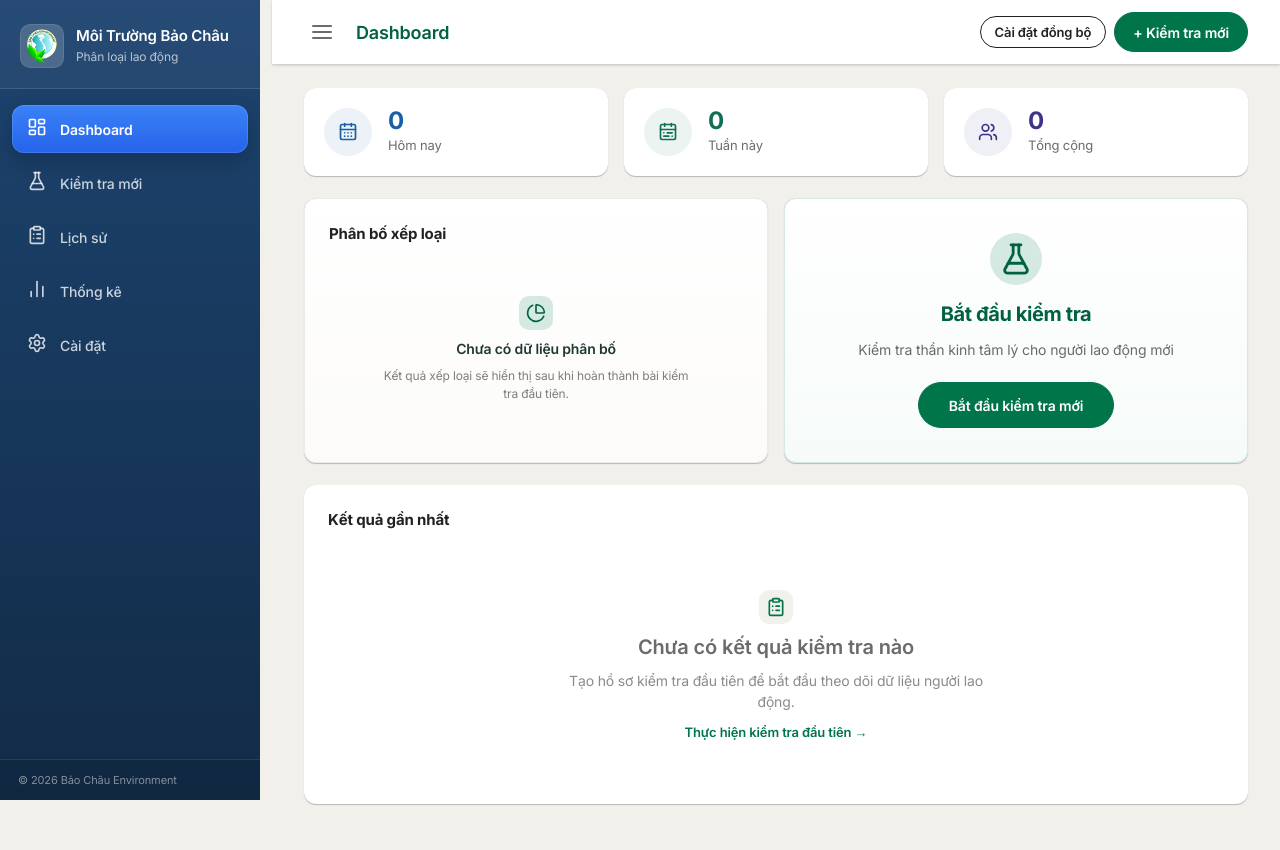
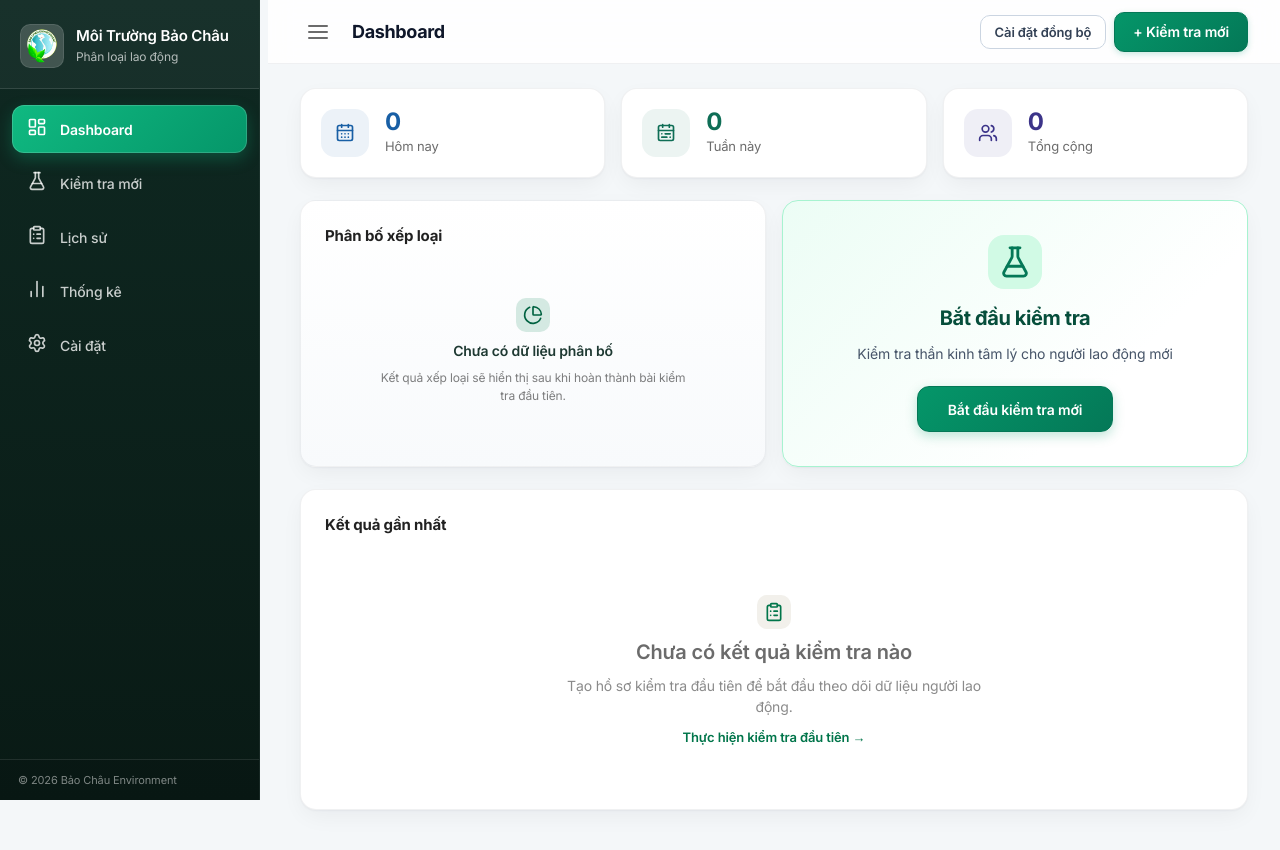
Before and after one commit to it07-00/PLLD, a React (Vite) app: page / in a window 1280 px wide. Built offline with nearby package versions, Linux system fonts and the light colour scheme.

Commit message:
style: modern emerald & slate UI redesign

```diff
--- a/src/App.css
+++ b/src/App.css
@@ -3,29 +3,29 @@
 @import "@fontsource/inter/600.css";
 @import "@fontsource/inter/700.css";
 
-/* ── Design Tokens — Starbucks-Inspired ── */
+/* ── Design Tokens — Modern Environmental Tech ── */
 :root {
-  --green-starbucks: #006241;
-  --green-accent: #00754A;
-  --green-house: #1E3932;
-  --green-uplift: #2b5148;
-  --green-light: #d4e9e2;
-  --gold: #cba258;
-  --gold-light: #dfc49d;
-  --gold-lightest: #faf6ee;
-  --canvas: #f2f0eb;
-  --ceramic: #edebe9;
+  --green-starbucks: #047857;
+  --green-accent: #059669;
+  --green-house: #064e3b;
+  --green-uplift: #0f2922;
+  --green-light: #d1fae5;
+  --gold: #d97706;
+  --gold-light: #fde68a;
+  --gold-lightest: #fffbeb;
+  --canvas: #f4f7f9;
+  --ceramic: #e2e8f0;
   --white: #ffffff;
-  --neutral-cool: #f9f9f9;
-  --text-black: rgba(0,0,0,0.87);
-  --text-black-soft: rgba(0,0,0,0.58);
-  --text-white: rgba(255,255,255,1);
-  --text-white-soft: rgba(255,255,255,0.70);
-  --red: #c82014;
-  --card-radius: 12px;
-  --btn-radius: 50px;
-  --card-shadow: 0 0 0.5px rgba(0,0,0,0.14), 0 1px 1px rgba(0,0,0,0.24);
-  --nav-shadow: 0 1px 3px rgba(0,0,0,0.1), 0 2px 2px rgba(0,0,0,0.06), 0 0 2px rgba(0,0,0,0.07);
+  --neutral-cool: #f8fafc;
+  --text-black: #0f172a;
+  --text-black-soft: #475569;
+  --text-white: #ffffff;
+  --text-white-soft: rgba(255, 255, 255, 0.72);
+  --red: #dc2626;
+  --card-radius: 16px;
+  --btn-radius: 12px;
+  --card-shadow: 0 1px 2px rgba(15, 23, 42, 0.04), 0 8px 24px -4px rgba(15, 23, 42, 0.06);
+  --nav-shadow: 0 1px 0 rgba(15, 23, 42, 0.06);
   --space-1: 4px;
   --space-2: 8px;
   --space-3: 16px;
--- a/src/components/Dashboard/Dashboard.module.css
+++ b/src/components/Dashboard/Dashboard.module.css
@@ -14,8 +14,8 @@
 
 .chartCard {
   min-height: 250px;
-  border: 1px solid #edebe9;
-  background: linear-gradient(180deg, #ffffff 0%, #fcfbf9 100%);
+  border: 1px solid rgba(15, 23, 42, 0.06);
+  background: linear-gradient(180deg, #ffffff 0%, #f8fafc 100%);
 }
 .cardTitle {
   font-size: 15px;
@@ -64,40 +64,41 @@
   display: flex;
   align-items: center;
   justify-content: center;
-  border: 1px solid #d4e9e2;
-  background: linear-gradient(180deg, #ffffff 0%, #f6fbf9 100%);
+  border: 1px solid #a7f3d0;
+  background: linear-gradient(135deg, #ecfdf5 0%, #ffffff 70%);
 }
 .startContent { text-align: center; padding: 10px; }
 .startIcon {
-  width: 52px;
-  height: 52px;
+  width: 54px;
+  height: 54px;
   margin: 0 auto 14px;
-  border-radius: 50%;
-  background: #d4e9e2;
-  color: #006241;
+  border-radius: 16px;
+  background: #d1fae5;
+  color: #047857;
   display: inline-flex;
   align-items: center;
   justify-content: center;
 }
-.startContent h3 { font-size: 20px; font-weight: 700; color: #006241; margin-bottom: 10px; letter-spacing: -0.02em; }
-.startContent p { font-size: 14px; color: rgba(0,0,0,0.58); margin-bottom: 22px; letter-spacing: -0.01em; }
+.startContent h3 { font-size: 20px; font-weight: 700; color: #064e3b; margin-bottom: 10px; letter-spacing: -0.02em; }
+.startContent p { font-size: 14px; color: #475569; margin-bottom: 22px; letter-spacing: -0.01em; }
 .startBtn {
   display: inline-flex;
   align-items: center;
   height: 46px;
   padding: 0 30px;
-  background: #00754A;
+  background: linear-gradient(135deg, #059669 0%, #047857 100%);
   color: #fff;
-  border: 1px solid #00754A;
-  border-radius: 50px;
+  border: 1px solid #047857;
+  border-radius: 12px;
   font-size: 14px;
   font-weight: 600;
   font-family: inherit;
   letter-spacing: -0.01em;
   cursor: pointer;
-  transition: background 0.2s, border-color 0.2s;
+  box-shadow: 0 4px 12px rgba(5, 150, 105, 0.25);
+  transition: all 0.2s ease;
 }
-.startBtn:hover { background: #006241; border-color: #006241; }
+.startBtn:hover { background: linear-gradient(135deg, #047857 0%, #065f46 100%); border-color: #065f46; transform: translateY(-1px); }
 .startBtn:active { transform: scale(0.95); }
 
 .tableWrap { overflow-x: auto; }
--- a/src/components/History/History.module.css
+++ b/src/components/History/History.module.css
@@ -53,24 +53,24 @@
 .table th {
   text-align: left;
   padding: 12px 16px;
-  color: rgba(0,0,0,0.58);
+  color: #475569;
   font-weight: 600;
   font-size: 11px;
   text-transform: uppercase;
   letter-spacing: 0.05em;
-  background: #f2f0eb;
-  border-bottom: 2px solid #edebe9;
+  background: #f8fafc;
+  border-bottom: 1px solid #e2e8f0;
 }
 .table td {
   padding: 12px 16px;
-  border-bottom: 1px solid #f2f0eb;
+  border-bottom: 1px solid #f1f5f9;
   vertical-align: middle;
 }
 .row {
   border-left: 3px solid transparent;
   transition: background 0.15s ease;
 }
-.row:hover { background: #f2f0eb; }
+.row:hover { background: #f8fafc; }
 .stt { color: rgba(0,0,0,0.38); font-size: 12px; }
 .nameCell { font-weight: 500; color: #00754A; cursor: pointer; }
 .nameCell:hover { text-decoration: underline; }
--- a/src/components/Layout/Layout.module.css
+++ b/src/components/Layout/Layout.module.css
@@ -1,7 +1,8 @@
 .sidebar {
-  width: 272px;
+  width: 268px;
   min-height: 100vh;
-  background: linear-gradient(180deg, #1d446f 0%, #122b47 100%);
+  background: linear-gradient(180deg, #0f2922 0%, #091a15 100%);
+  border-right: 1px solid rgba(255, 255, 255, 0.06);
   display: flex;
   flex-direction: column;
   position: fixed;
@@ -98,10 +99,10 @@
 }
 
 .navActive {
-  background: linear-gradient(180deg, #3b82f6 0%, #2563eb 100%) !important;
+  background: linear-gradient(135deg, #10b981 0%, #059669 100%) !important;
   color: #ffffff !important;
   font-weight: 600;
-  box-shadow: 0 8px 18px rgba(7, 25, 48, 0.28), inset 0 0 0 1px rgba(255,255,255,0.12);
+  box-shadow: 0 6px 16px rgba(16, 185, 129, 0.28), inset 0 0 0 1px rgba(255,255,255,0.16);
 }
 
 .navIcon {
@@ -133,8 +134,10 @@
   justify-content: space-between;
   height: 64px;
   padding: 0 32px;
-  background: #ffffff;
-  box-shadow: 0 1px 3px rgba(0,0,0,0.1), 0 2px 2px rgba(0,0,0,0.06), 0 0 2px rgba(0,0,0,0.07);
+  background: rgba(255, 255, 255, 0.86);
+  backdrop-filter: blur(12px);
+  -webkit-backdrop-filter: blur(12px);
+  border-bottom: 1px solid rgba(15, 23, 42, 0.06);
   position: sticky;
   top: 0;
   z-index: 50;
@@ -165,10 +168,10 @@
 
 .pageTitle {
   font-size: 18px;
-  font-weight: 600;
-  color: #006241;
+  font-weight: 700;
+  color: #0f172a;
   margin: 0;
-  letter-spacing: -0.01em;
+  letter-spacing: -0.02em;
 }
 
 .topbarActions {
@@ -179,9 +182,9 @@
 
 /* ── Main layout ── */
 .mainArea {
-  margin-left: 272px;
+  margin-left: 268px;
   min-height: 100vh;
-  background: #f2f0eb;
+  background: #f4f7f9;
   transition: margin-left 0.3s cubic-bezier(0.4, 0, 0.2, 1);
 }
 
@@ -208,7 +211,7 @@
   align-items: stretch;
   min-height: 100vh;
   overflow-y: auto;
-  background: #f2f0eb;
+  background: #f4f7f9;
 }
 
 /* ── Print ── */
--- a/src/components/UI/UI.module.css
+++ b/src/components/UI/UI.module.css
@@ -1,57 +1,68 @@
 /* ── Card ── */
 .card {
   background: #ffffff;
-  border-radius: 12px;
+  border-radius: 16px;
   padding: 1.5rem;
-  box-shadow: 0 0 0.5px rgba(0,0,0,0.14), 0 1px 1px rgba(0,0,0,0.24);
+  border: 1px solid rgba(15, 23, 42, 0.06);
+  box-shadow: 0 1px 2px rgba(15, 23, 42, 0.04), 0 8px 24px -4px rgba(15, 23, 42, 0.06);
 }
 
 /* ── Button ── */
 .btn {
   display: inline-flex; align-items: center; justify-content: center; gap: 6px;
-  border-radius: 50px; font-family: inherit; font-weight: 600;
-  cursor: pointer; transition: all 0.2s ease; white-space: nowrap;
+  border-radius: 10px; font-family: inherit; font-weight: 600;
+  cursor: pointer; transition: all 0.2s cubic-bezier(0.4, 0, 0.2, 1); white-space: nowrap;
   letter-spacing: -0.01em;
 }
-.btn:active { transform: scale(0.95); }
+.btn:active { transform: scale(0.97); }
 .btn:disabled { opacity: 0.45; cursor: not-allowed; transform: none !important; }
-/* Primary filled — Green Accent */
-.btn_primary { background: #00754A; color: #fff; border: 1px solid #00754A; }
-.btn_primary:hover:not(:disabled) { background: #006241; border-color: #006241; }
-/* Success — same green family */
-.btn_success { background: #006241; color: #fff; border: 1px solid #006241; }
-.btn_success:hover:not(:disabled) { background: #00593a; border-color: #00593a; }
+/* Primary filled — Emerald Accent */
+.btn_primary {
+  background: linear-gradient(135deg, #059669 0%, #047857 100%);
+  color: #fff;
+  border: 1px solid #047857;
+  box-shadow: 0 2px 6px rgba(5, 150, 105, 0.22);
+}
+.btn_primary:hover:not(:disabled) {
+  background: linear-gradient(135deg, #047857 0%, #065f46 100%);
+  border-color: #065f46;
+  box-shadow: 0 4px 12px rgba(5, 150, 105, 0.30);
+}
+/* Success */
+.btn_success { background: #047857; color: #fff; border: 1px solid #047857; }
+.btn_success:hover:not(:disabled) { background: #065f46; border-color: #065f46; }
 /* Danger */
-.btn_danger { background: #c82014; color: #fff; border: 1px solid #c82014; }
-.btn_danger:hover:not(:disabled) { background: #a8170f; border-color: #a8170f; }
+.btn_danger { background: #dc2626; color: #fff; border: 1px solid #dc2626; }
+.btn_danger:hover:not(:disabled) { background: #b91c1c; border-color: #b91c1c; }
 /* Warning / secondary */
-.btn_warning { background: transparent; color: #00754A; border: 1px solid #00754A; }
-.btn_warning:hover:not(:disabled) { background: rgba(0,117,74,0.06); }
+.btn_warning { background: transparent; color: #059669; border: 1px solid #059669; }
+.btn_warning:hover:not(:disabled) { background: rgba(5, 150, 105, 0.06); }
 /* Ghost / outlined */
-.btn_ghost { background: transparent; color: rgba(0,0,0,0.87); border: 1px solid rgba(0,0,0,0.87); }
-.btn_ghost:hover:not(:disabled) { background: rgba(0,0,0,0.04); }
-.btn_sm { height: 32px; padding: 0 14px; font-size: 13px; }
+.btn_ghost { background: #ffffff; color: #334155; border: 1px solid #cbd5e1; }
+.btn_ghost:hover:not(:disabled) { background: #f8fafc; border-color: #94a3b8; color: #0f172a; }
+.btn_sm { height: 34px; padding: 0 14px; font-size: 13px; }
 .btn_md { height: 40px; padding: 0 18px; font-size: 14px; }
-.btn_lg { height: 48px; padding: 0 28px; font-size: 15px; }
+.btn_lg { height: 48px; padding: 0 28px; font-size: 15px; border-radius: 12px; }
 
 /* ── Input ── */
-.label { display: block; font-size: 13px; font-weight: 600; color: rgba(0,0,0,0.58); margin-bottom: 6px; letter-spacing: -0.01em; }
+.label { display: block; font-size: 13px; font-weight: 600; color: #475569; margin-bottom: 6px; letter-spacing: -0.01em; }
 .input, .select {
   width: 100%; height: 44px;
-  background: #ffffff;
-  border: 1px solid #d6dbde;
-  border-radius: 4px; padding: 0 14px;
-  font-family: inherit; font-size: 14px; color: rgba(0,0,0,0.87);
-  transition: border-color 0.2s ease;
+  background: #f8fafc;
+  border: 1px solid #e2e8f0;
+  border-radius: 10px; padding: 0 14px;
+  font-family: inherit; font-size: 14px; color: #0f172a;
+  transition: border-color 0.2s ease, background-color 0.2s ease, box-shadow 0.2s ease;
   letter-spacing: -0.01em;
 }
 .input:focus, .select:focus {
   outline: none;
-  border-color: #00754A;
-  box-shadow: 0 0 0 3px rgba(0,117,74,0.12);
+  background: #ffffff;
+  border-color: #059669;
+  box-shadow: 0 0 0 3px rgba(5, 150, 105, 0.14);
 }
-.inputError { border-color: #c82014; }
-.errorText { font-size: 11px; color: #c82014; margin-top: 2px; display: block; }
+.inputError { border-color: #dc2626; }
+.errorText { font-size: 11px; color: #dc2626; margin-top: 2px; display: block; }
 
 /* ── Badge ── */
 .badge {
@@ -68,16 +79,22 @@
 /* ── MetricCard ── */
 .metricCard {
   background: #ffffff;
-  border-radius: 12px;
+  border-radius: 16px;
   padding: 1.25rem;
   display: flex; align-items: center; gap: 16px;
-  box-shadow: 0 0 0.5px rgba(0,0,0,0.14), 0 1px 1px rgba(0,0,0,0.24);
+  border: 1px solid rgba(15, 23, 42, 0.06);
+  box-shadow: 0 1px 2px rgba(15, 23, 42, 0.04), 0 8px 24px -4px rgba(15, 23, 42, 0.06);
+  transition: transform 0.2s ease, box-shadow 0.2s ease;
+}
+.metricCard:hover {
+  transform: translateY(-2px);
+  box-shadow: 0 4px 12px rgba(15, 23, 42, 0.06), 0 12px 28px -6px rgba(15, 23, 42, 0.08);
 }
 .metricIcon {
-  width: 48px; height: 48px; border-radius: 50%;
+  width: 48px; height: 48px; border-radius: 14px;
   display: flex; align-items: center; justify-content: center;
   font-size: 20px; flex-shrink: 0;
-  background: #f2f0eb;
+  background: #ecfdf5;
 }
 .metricContent { min-width: 0; }
 .metricValue { font-size: 24px; font-weight: 700; line-height: 1.1; color: #006241; letter-spacing: -0.01em; }
```
Also changed, not shown: 1 other file (tests, documents, lock files or other folders).
